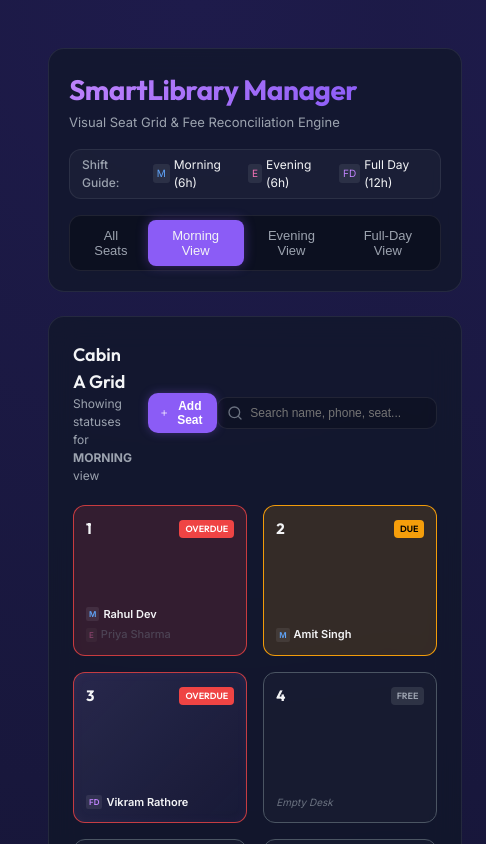
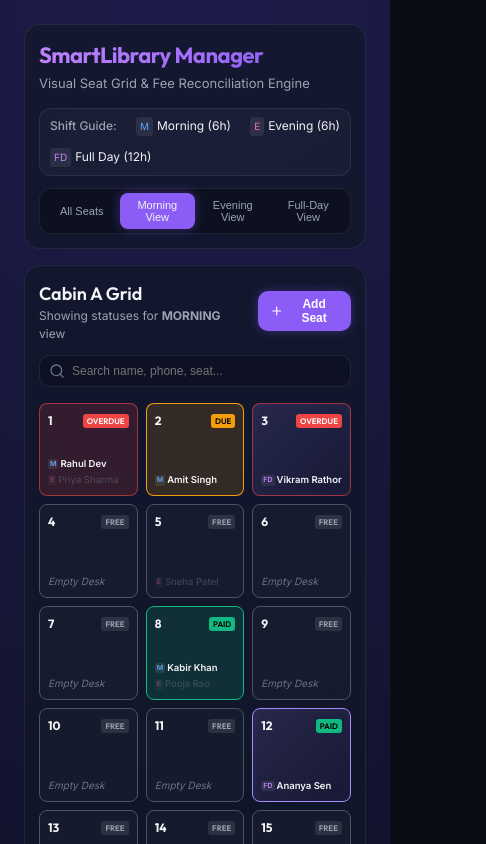
Before and after one commit to xtremLYx/library-management-system, a React (Vite) app: page / in a window 390 px wide. Shown: the top 844 px of the page, 486 px wide, since content can reach past the window. Built offline with nearby package versions, Linux system fonts and the light colour scheme.

Commit message:
Implement mobile responsiveness media queries for seat layout

```diff
--- a/src/index.css
+++ b/src/index.css
@@ -651,3 +651,105 @@ body {
   color: var(--text-muted);
   font-size: 13px;
 }
+
+@media (max-width: 600px) {
+  #root {
+    padding: 12px;
+    gap: 16px;
+  }
+
+  .dashboard-header {
+    padding: 14px;
+    flex-direction: column;
+    align-items: flex-start;
+    gap: 14px;
+  }
+
+  .brand-section h1 {
+    font-size: 22px;
+  }
+
+  .control-hub {
+    width: 100%;
+    flex-direction: column;
+    align-items: stretch;
+    gap: 12px;
+  }
+
+  .shift-legend {
+    width: 100%;
+    flex-wrap: wrap;
+    justify-content: space-between;
+    padding: 8px 10px !important;
+  }
+
+  .toggle-group {
+    width: 100%;
+    justify-content: space-between;
+  }
+
+  .toggle-btn {
+    flex: 1;
+    justify-content: center;
+    padding: 6px 8px;
+    font-size: 11px;
+  }
+
+  .map-section {
+    padding: 14px;
+  }
+
+  .map-header {
+    flex-direction: column;
+    align-items: stretch;
+    gap: 12px;
+    margin-bottom: 16px;
+  }
+
+  .map-header input {
+    width: 100% !important;
+  }
+
+  /* Cabin Desks Layout - Fit 3-4 seats per row on mobile */
+  .seats-grid {
+    grid-template-columns: repeat(auto-fill, minmax(82px, 1fr));
+    gap: 8px;
+  }
+
+  /* Smaller seat cards for mobile */
+  .seat-card {
+    padding: 8px;
+    aspect-ratio: 1.05;
+    border-radius: 8px;
+  }
+
+  .seat-number {
+    font-size: 12px;
+  }
+
+  .seat-indicator {
+    font-size: 8px;
+    padding: 1px 4px;
+    border-radius: 3px;
+  }
+
+  .seat-users-container {
+    gap: 2px;
+    margin-top: 4px;
+  }
+
+  .seat-user {
+    font-size: 9.5px;
+    gap: 2px;
+  }
+
+  .shift-tag {
+    font-size: 7px;
+    padding: 0px 2px;
+  }
+
+  .ledger-panel {
+    padding: 14px;
+    gap: 16px;
+  }
+}
```
Also changed, not shown: skills-lock.json (added, +11 -0 lines), .kilocode/skills/flutter-build-responsive-layout/SKILL.md (added).
